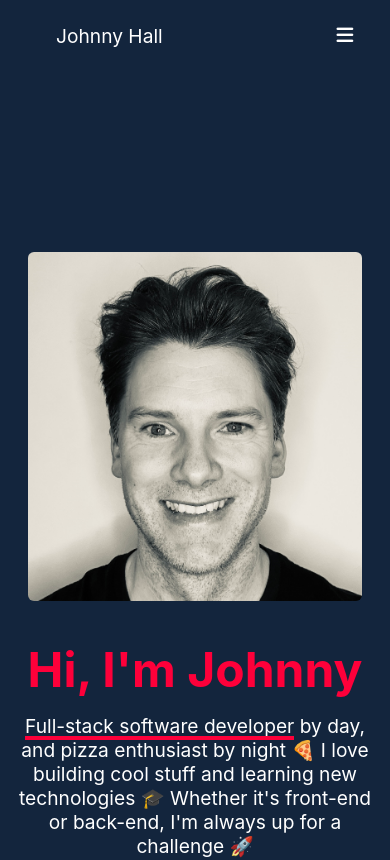
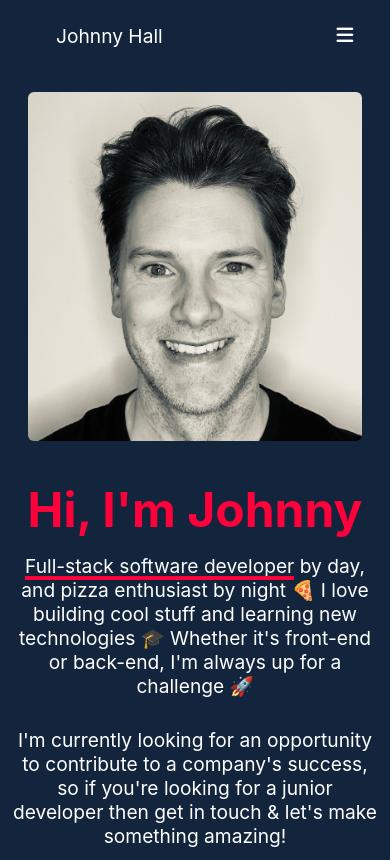
Before and after one commit to jbhall4291/portfolio, a React (Create React App) app: page / in a window 390 px wide. Shown: the top 860 px of the page. Built offline with nearby package versions, Linux system fonts and the light colour scheme.

Commit message:
style padding

```diff
--- a/src/components/Hero/Hero.css
+++ b/src/components/Hero/Hero.css
@@ -3,6 +3,13 @@
   padding-bottom: 100px;
   background-color: var(--main-color);
   color: white;
+}
+
+@media screen and (max-width: 968px) {
+  .Hero {
+    padding-top: 20px;
+  padding-bottom: 20px;
+  }
 }
 
 .Hero__div--container {
@@ -49,6 +56,10 @@
   /* width: 30vw; */
   width: 90%;
   border-radius: 6px;
+}
+
+@media screen and (max-width: 968px) {
+
 }
 
 .Hero__div--text-container {
```
